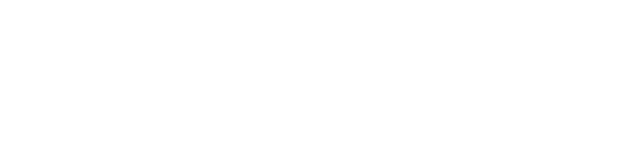
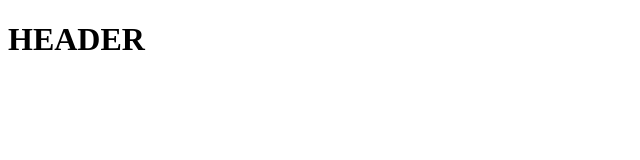
Before and after one commit to Imanbeq/12.02, a plain HTML site: page index.html in a window 1280 px wide. Shown: the whole page, without its empty margins (0-640 px from the left). Drawn offline with Linux system fonts and the light colour scheme.

Commit message:
feat: added header

```diff
--- a/index.html
+++ b/index.html
@@ -8,6 +8,8 @@
     <title>Клонирование и ветки</title>
 </head>
 <body>
-
+    <header>
+        <h1>HEADER</h1>
+    </header>
 </body>
 </html>
```
